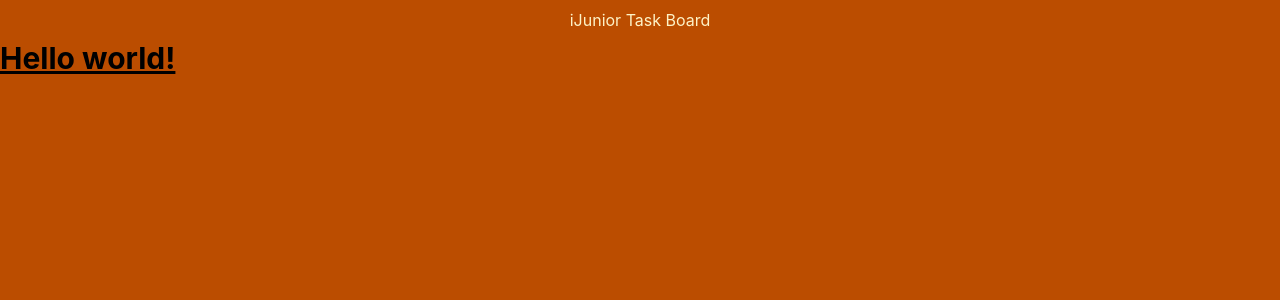
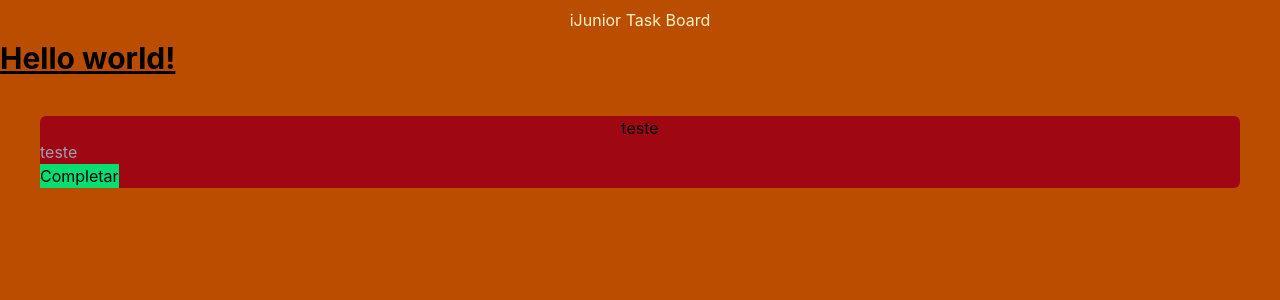
Before and after one commit to ArturPeixoto0/ijunior-task-board, a React (Vite) app: page / in a window 1280 px wide. Shown: the top 300 px of the page. Built offline with nearby package versions, Linux system fonts and the light colour scheme.

Commit message:
feat/ adiciona uma versao primitiva do card de serviços

```diff
--- a/src/App.tsx
+++ b/src/App.tsx
@@ -1,4 +1,5 @@
-import { Header } from './components/Header.tsx'
+import { Header } from './components/Header'
+import { ServiceCard } from './components/ServiceCard'
 
 export function App() {
   return (
@@ -8,6 +9,7 @@ export function App() {
       <h1 className="text-3xl font-bold underline">
         Hello world!
       </h1>
+      <ServiceCard titulo="teste" status="teste" />
       </main>
     </div>
   )
--- /dev/null
+++ b/src/components/ServiceCard.tsx
@@ -0,0 +1,25 @@
+import { useState } from 'react'
+
+interface ServiceCardProps {
+    titulo: string;
+    status: string;
+}
+
+export function ServiceCard({ titulo, status}: ServiceCardProps) {
+
+    const [concluida, setConcluida] = useState(false);
+
+    function conclui (): void {
+        setConcluida((prevConcluida) => !prevConcluida);
+    };
+
+    return (
+        <div>
+            <div className ={`m-10 rounded-md  ${concluida ? "bg-green-300" : "bg-red-800"}`}>
+            <h2 className="text-black flex justify-center">{ titulo }</h2>
+            <h2 className="text-gray-400">{ status }</h2>
+            <button onClick={conclui}  className={`${concluida ? "bg-red-600" : "bg-green-400"}`}>Completar</button>
+            </div>
+        </div>
+    );
+}
```
